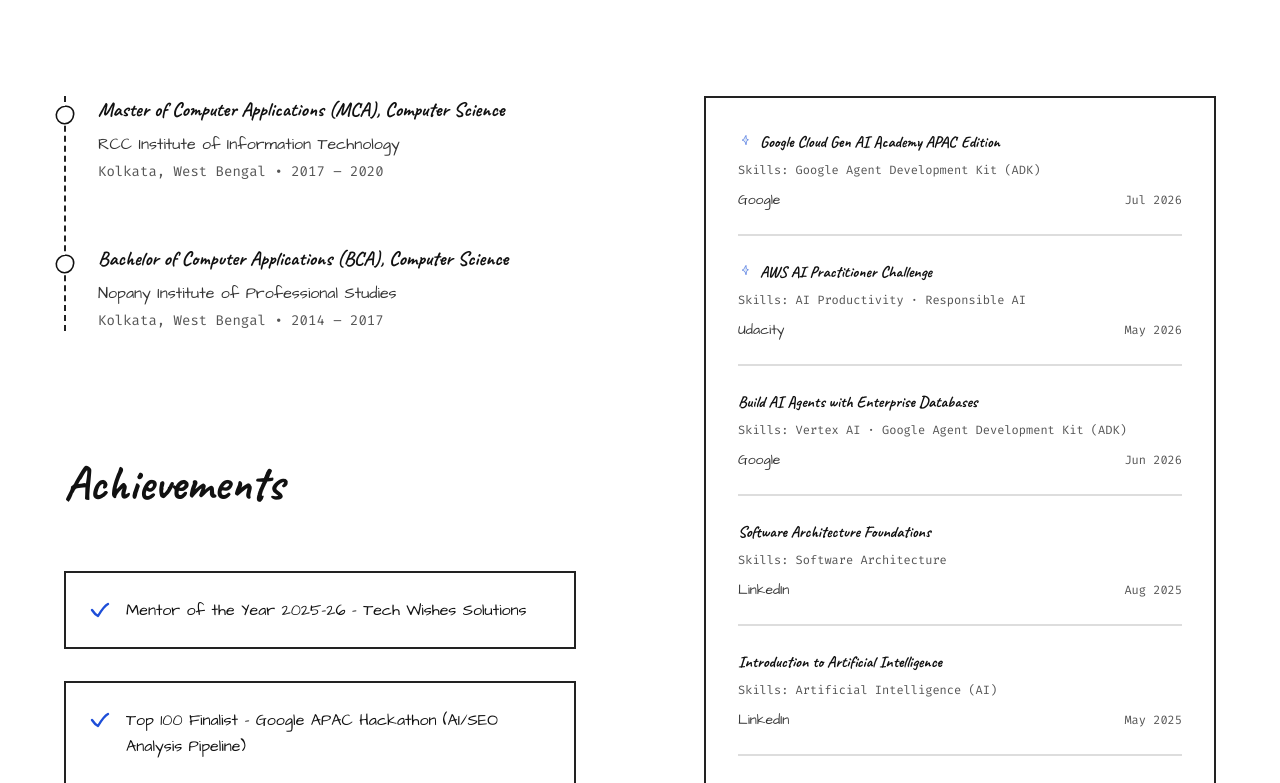
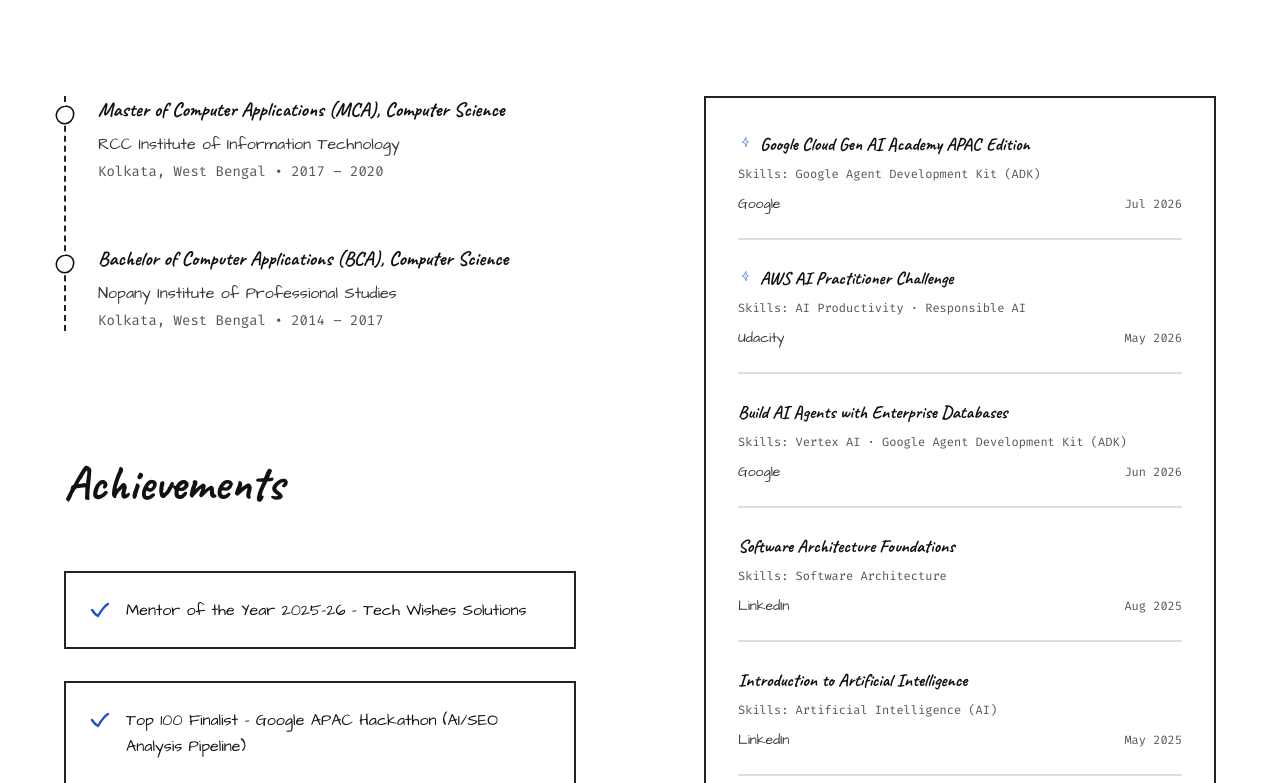
Before and after one commit to Prabjot616/portfolio, a Next.js app: page / in a window 1280 px wide. Shown: the part 5488-6271 px from the top of the page. Built offline with nearby package versions, Linux system fonts and the light colour scheme.

Commit message:
Bump certification titles from text-base to text-lg
They rendered at 16px against 20-30px for every other card/section
title on the page (project, job, education) despite the same heading
role, making them the one real font-size outlier found in a visibility
pass over the site.

```diff
--- a/app/page.tsx
+++ b/app/page.tsx
@@ -879,7 +879,7 @@ export default function Portfolio() {
                 {certifications.map((cert, idx) => (
                   <div key={idx} className="group relative pb-6 border-b-2 border-[#dddddd] last:border-0">
                     <div className="flex justify-between items-start mb-2">
-                      <h3 className="text-[#111111] font-heading text-base max-w-[85%] flex items-center gap-1.5">
+                      <h3 className="text-[#111111] font-heading text-lg max-w-[85%] flex items-center gap-1.5">
                         {cert.featured && <CornerStar size={16} className="flex-shrink-0" />}
                         {cert.name}
                       </h3>
```
